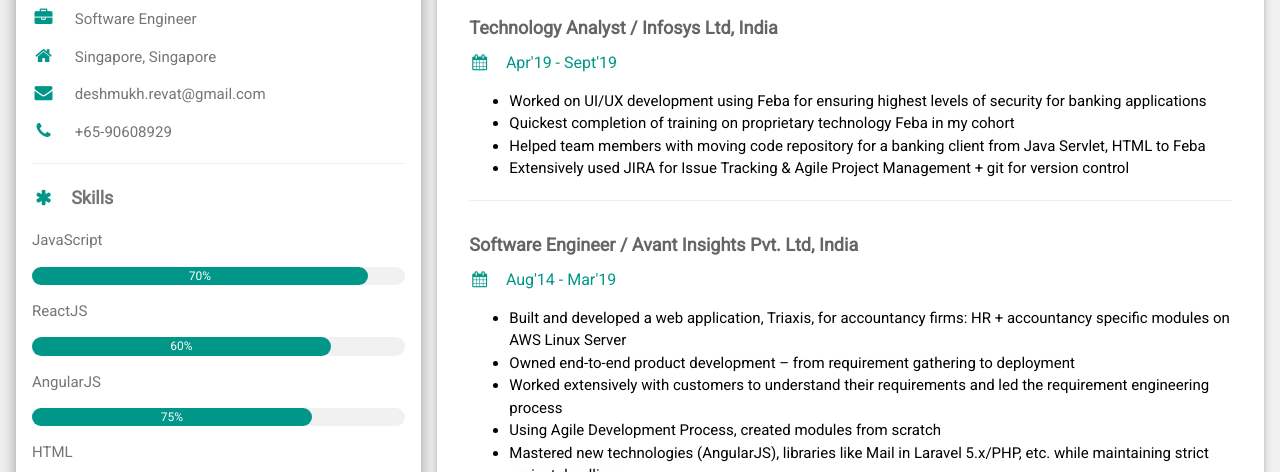
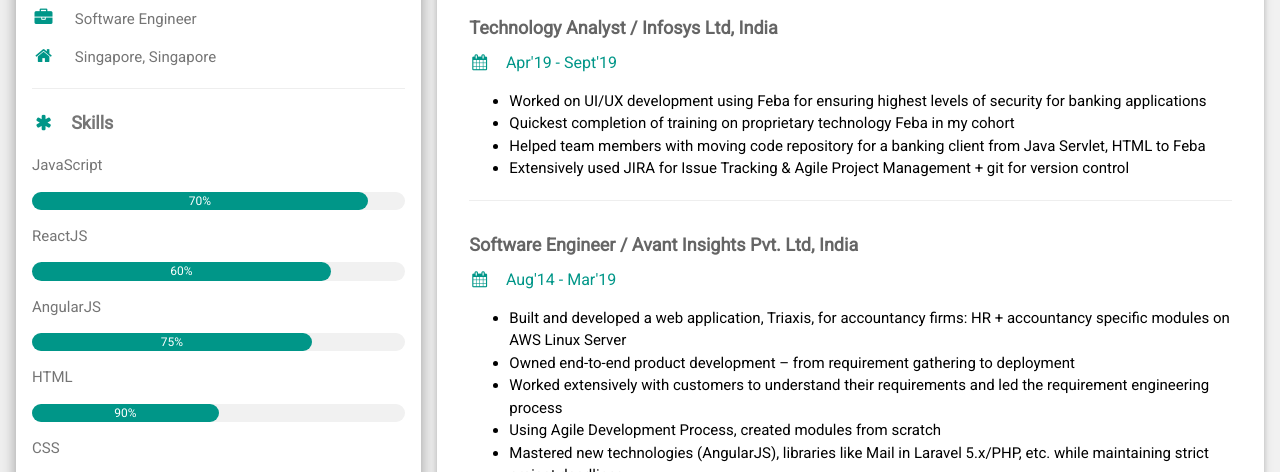
Before and after one commit to revati-deshmukh/revati-deshmukh.github.io, a plain HTML site: page index.html in a window 1280 px wide. Shown: the part 327-799 px from the top of the page. Drawn offline with nearby package versions, Linux system fonts and the light colour scheme.

Commit message:
Update index.html

```diff
--- a/index.html
+++ b/index.html
@@ -42,11 +42,11 @@
                         </p>
                         <p><i class="fa fa-home fa-fw w3-margin-right w3-large w3-text-teal"></i> Singapore, Singapore
                         </p>
-                        <p><i class="fa fa-envelope fa-fw w3-margin-right w3-large w3-text-teal"></i>
+                        <!-- <p><i class="fa fa-envelope fa-fw w3-margin-right w3-large w3-text-teal"></i>
                             deshmukh.revat@gmail.com
                         </p>
                         <p><i class="fa fa-phone fa-fw w3-margin-right w3-large w3-text-teal hidden"></i> +65-90608929
-                        </p>
+                        </p> -->
                         <hr>
 
                         <p class="w3-large"><b><i
```
